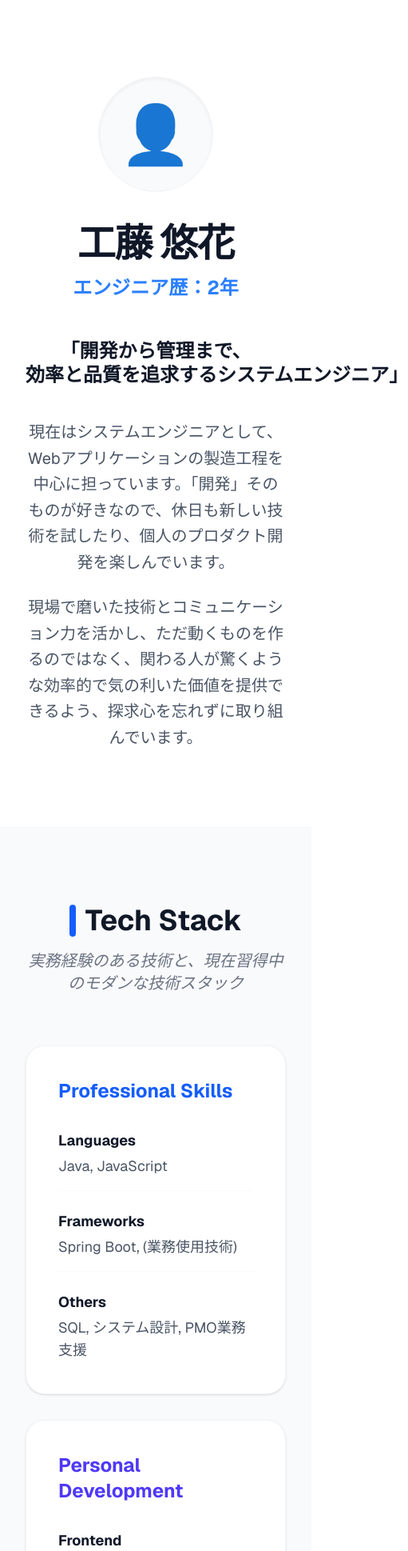
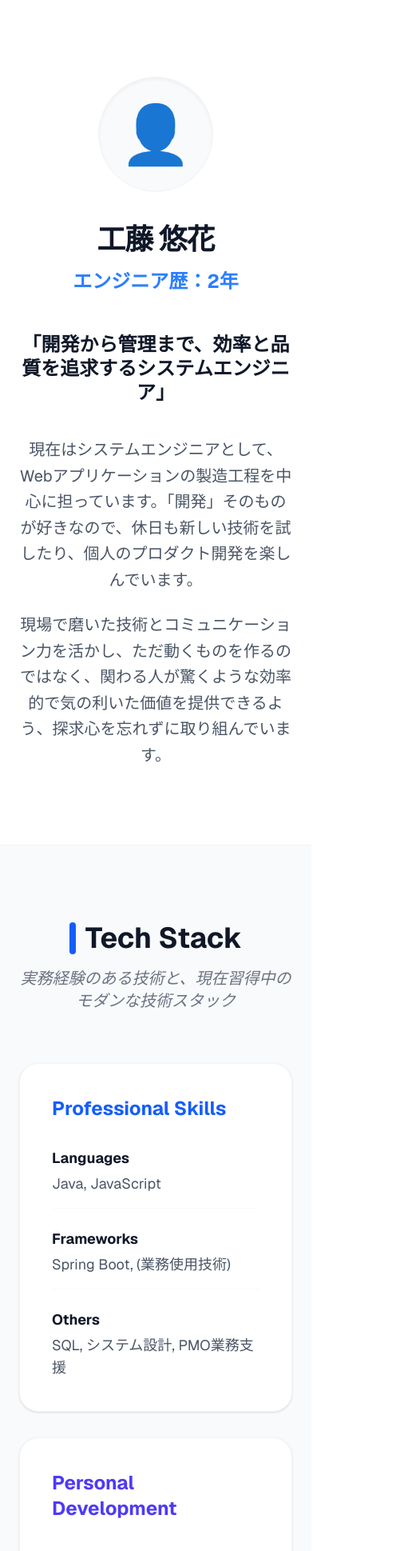
Before and after one commit to yuukakudo/my-portfolio, a Next.js app: page / in a window 390 px wide. Shown: the top 1939 px of the page at 80% size, 511 px wide, since content can reach past the window. Built offline with nearby package versions, Linux system fonts and the light colour scheme.

Commit message:
レスポンシブ

```diff
--- a/app/page.tsx
+++ b/app/page.tsx
@@ -1,23 +1,24 @@
 export default function Home() {
   return (
-    <main className="min-h-screen bg-white text-gray-800 font-sans">
+    // overflow-x-hidden を追加して横揺れを防止
+    <main className="min-h-screen bg-white text-gray-800 font-sans overflow-x-hidden">
 
       {/* 1. 自己紹介セクション */}
       <section className="py-24 border-b border-gray-100">
-        <div className="max-w-6xl mx-auto px-8 flex flex-col items-center md:items-start">
+        <div className="max-w-6xl mx-auto px-6 md:px-8 flex flex-col items-center md:items-start">
           <div className="flex flex-col md:flex-row items-center gap-10 mb-12 w-full justify-center md:justify-start">
             <div className="w-36 h-36 bg-gray-50 rounded-full flex items-center justify-center text-7xl shadow-inner border border-gray-100 flex-shrink-0">
               👤
             </div>
             <div className="text-center md:text-left">
-              <h1 className="text-5xl font-extrabold tracking-tight mb-4 text-gray-900">工藤 悠花</h1>
+              <h1 className="text-4xl md:text-5xl font-extrabold tracking-tight mb-4 text-gray-900">工藤 悠花</h1>
               <p className="text-2xl text-blue-500 font-bold">エンジニア歴：2年</p>
             </div>
           </div>
 
-          {/* ↓ ここを max-w-full にし、text-center md:text-left を維持 */}
           <div className="w-full text-center md:text-left">
-            <h2 className="text-2xl md:text-4xl font-bold mb-10 text-gray-900 leading-tight break-keep">
+            {/* md:break-keep に変更（PCは一行、スマホは自動改行） */}
+            <h2 className="text-2xl md:text-4xl font-bold mb-10 text-gray-900 leading-tight md:break-keep">
               「開発から管理まで、効率と品質を追求するシステムエンジニア」
             </h2>
             <div className="max-w-5xl text-xl leading-relaxed text-gray-600 space-y-6">
@@ -34,17 +35,17 @@ export default function Home() {
         </div>
       </section>
 
-      {/* 2. スキルセクション (背景: 薄いグレー) */}
+      {/* 2. スキルセクション */}
       <section className="py-24 bg-gray-50 border-b border-gray-200">
-        <div className="max-w-6xl mx-auto px-8">
-          <div className="text-center md:text-left mb-16">
+        <div className="max-w-6xl mx-auto px-6 md:px-8 text-center md:text-left">
+          <div className="mb-16">
             <h3 className="text-4xl font-bold text-gray-900 mb-4 flex items-center justify-center md:justify-start gap-3">
               <span className="w-2 h-10 bg-blue-600 rounded-full"></span>
               Tech Stack
             </h3>
             <p className="text-xl text-gray-500 italic">実務経験のある技術と、現在習得中のモダンな技術スタック</p>
           </div>
-          <div className="grid grid-cols-1 md:grid-cols-2 gap-8 lg:gap-12">
+          <div className="grid grid-cols-1 md:grid-cols-2 gap-8 lg:gap-12 text-left">
             <div className="bg-white p-10 rounded-3xl shadow-sm border border-gray-100 transform hover:-translate-y-1 transition-transform duration-300">
               <h4 className="font-bold text-blue-600 mb-8 text-2xl flex items-center gap-2">Professional Skills</h4>
               <ul className="space-y-6 text-gray-600">
@@ -84,9 +85,9 @@ export default function Home() {
         </div>
       </section>
 
-      {/* 3. 資格セクション (背景: 白) */}
+      {/* 3. 資格セクション */}
       <section className="py-24 border-b border-gray-200">
-        <div className="max-w-6xl mx-auto px-8">
+        <div className="max-w-6xl mx-auto px-6 md:px-8">
           <div className="text-center md:text-left mb-16">
             <h3 className="text-4xl font-bold text-gray-900 mb-4 flex items-center justify-center md:justify-start gap-3">
               <span className="w-2 h-10 bg-green-500 rounded-full"></span>
@@ -95,7 +96,7 @@ export default function Home() {
             <p className="text-xl text-gray-500 italic">客観的なスキルの証明と、現在取り組んでいる学習事項</p>
           </div>
 
-          <div className="grid grid-cols-1 sm:grid-cols-2 gap-6">
+          <div className="grid grid-cols-1 sm:grid-cols-2 gap-6 text-left">
             {[
               "基本情報技術者試験",
               "情報活用試験1級",
@@ -116,9 +117,9 @@ export default function Home() {
         </div>
       </section>
 
-      {/* 4. 案件実績（Work Experience） - 背景: 薄いグレーでプロ感を演出 */}
+      {/* 4. 案件実績 */}
       <section className="py-24 bg-gray-50 border-b border-gray-200">
-        <div className="max-w-6xl mx-auto px-8">
+        <div className="max-w-6xl mx-auto px-6 md:px-8">
           <div className="text-center md:text-left mb-16">
             <h3 className="text-4xl font-bold text-gray-900 mb-4 flex items-center justify-center md:justify-start gap-3">
               <span className="w-2 h-10 bg-blue-600 rounded-full"></span>
@@ -128,14 +129,13 @@ export default function Home() {
           </div>
 
           <div className="space-y-10">
-            {/* 案件1 */}
             <div className="bg-white p-10 md:p-12 rounded-[2.5rem] border border-gray-100 shadow-sm hover:shadow-xl transition-all duration-500">
               <div className="grid grid-cols-1 lg:grid-cols-12 gap-10">
-                <div className="lg:col-span-3">
+                <div className="lg:col-span-3 text-left">
                   <span className="text-sm font-black text-blue-400 uppercase tracking-widest block mb-2">2024.02 - Present</span>
                   <h4 className="text-2xl font-bold text-gray-900">Webシステム<br />製造・保守</h4>
                 </div>
-                <div className="lg:col-span-9 border-l-0 lg:border-l border-gray-100 lg:pl-12">
+                <div className="lg:col-span-9 border-l-0 lg:border-l border-gray-100 lg:pl-12 text-left">
                   <p className="text-2xl font-bold text-gray-800 mb-6">大規模基幹システムの機能追加およびリファクタリング</p>
                   <p className="text-xl leading-relaxed text-gray-600 mb-8 max-w-5xl">
                     Java/Spring Bootを用いたAPIの実装から、フロントエンドの細かな改修まで幅広く担当。<br />
@@ -155,14 +155,13 @@ export default function Home() {
               </div>
             </div>
 
-            {/* 案件2 */}
             <div className="bg-white p-10 md:p-12 rounded-[2.5rem] border border-gray-100 shadow-sm hover:shadow-xl transition-all duration-500">
               <div className="grid grid-cols-1 lg:grid-cols-12 gap-10">
-                <div className="lg:col-span-3">
+                <div className="lg:col-span-3 text-left">
                   <span className="text-sm font-black text-indigo-400 uppercase tracking-widest block mb-2">2026.02 - Ongoing</span>
                   <h4 className="text-2xl font-bold text-gray-900">PMO業務支援</h4>
                 </div>
-                <div className="lg:col-span-9 border-l-0 lg:border-l border-gray-100 lg:pl-12">
+                <div className="lg:col-span-9 border-l-0 lg:border-l border-gray-100 lg:pl-12 text-left">
                   <p className="text-2xl font-bold text-gray-800 mb-6">エンジニア視点での進捗・課題管理の効率化</p>
                   <p className="text-xl leading-relaxed text-gray-600 mb-8 max-w-5xl">
                     開発現場の状況を的確に把握し、仕様調整や進捗管理の精度を高める支援を行っています。<br />
@@ -185,9 +184,9 @@ export default function Home() {
         </div>
       </section>
 
-      {/* 5. 制作サンプル・デモ（Showcase） - 背景: 白 */}
+      {/* 5. 制作サンプル */}
       <section className="py-24 border-b border-gray-200">
-        <div className="max-w-6xl mx-auto px-8">
+        <div className="max-w-6xl mx-auto px-6 md:px-8">
           <div className="text-center md:text-left mb-16">
             <h3 className="text-4xl font-bold text-gray-900 mb-4 flex items-center justify-center md:justify-start gap-3">
               <span className="w-2 h-10 bg-purple-500 rounded-full"></span>
@@ -196,11 +195,10 @@ export default function Home() {
             <p className="text-xl text-gray-500 italic">個人開発・技術スタックの実験場</p>
           </div>
 
-          <div className="grid grid-cols-1 md:grid-cols-2 gap-12">
-            {/* ポートフォリオデモ */}
+          <div className="grid grid-cols-1 md:grid-cols-2 gap-12 text-left">
             <div className="group bg-white rounded-[2.5rem] overflow-hidden border border-gray-200 hover:shadow-2xl transition-all duration-500">
               <div className="h-64 bg-gray-900 flex flex-col items-center justify-center text-white relative">
-                <span className="text-3xl font-mono mb-2">&lt; Portfolio Site /&gt;</span>
+                <span className="text-3xl font-mono mb-2 text-center">&lt; Portfolio Site /&gt;</span>
                 <span className="text-sm opacity-50">Next.js + Tailwind CSS</span>
               </div>
               <div className="p-10">
@@ -216,19 +214,18 @@ export default function Home() {
               </div>
             </div>
 
-            {/* 空枠 */}
             <div className="border-2 border-dashed border-gray-300 rounded-[2.5rem] flex flex-col items-center justify-center p-12 text-gray-400 min-h-[400px] bg-gray-50/50">
               <span className="text-6xl mb-6">🏗️</span>
-              <p className="text-2xl font-medium italic">Coming Soon...</p>
+              <p className="text-2xl font-medium italic text-center">Coming Soon...</p>
               <p className="text-sm mt-2 text-gray-300">新しいWebアプリを制作中です</p>
             </div>
           </div>
         </div>
       </section>
 
-      {/* 6. コンタクトセクション (背景: 白) */}
+      {/* 6. コンタクト */}
       <section id="contact" className="py-32 text-center bg-white border-t border-gray-100">
-        <div className="max-w-6xl mx-auto px-8">
+        <div className="max-w-6xl mx-auto px-6">
           <h3 className="text-4xl font-bold mb-6 text-gray-900 tracking-tight">Contact</h3>
           <p className="text-xl text-gray-500 mb-16 leading-relaxed max-w-2xl mx-auto">
             ホームページ制作等のご依頼や、技術的なご相談など、<br className="hidden md:block" />
@@ -236,19 +233,14 @@ export default function Home() {
           </p>
 
           <div className="flex flex-col lg:flex-row justify-center items-center gap-6 lg:gap-8">
-            {/* X (Twitter) */}
             <a href="https://x.com/あなたのID" target="_blank" rel="noopener noreferrer"
                className="w-full max-w-[280px] px-8 py-5 rounded-full bg-gray-900 text-white font-bold text-xl hover:bg-black hover:-translate-y-1 transition-all shadow-xl shadow-gray-100 flex items-center justify-center gap-3">
               <span>𝕏</span> X (Twitter)
             </a>
-
-            {/* Instagram */}
             <a href="https://instagram.com/あなたのID" target="_blank" rel="noopener noreferrer"
                className="w-full max-w-[280px] px-8 py-5 rounded-full bg-gradient-to-tr from-yellow-400 via-red-500 to-purple-600 text-white font-bold text-xl hover:opacity-90 hover:-translate-y-1 transition-all shadow-xl shadow-red-100 flex items-center justify-center gap-3">
               <span>📸</span> Instagram
             </a>
-
-            {/* Email */}
             <a href="mailto:your-email@example.com"
                className="w-full max-w-[280px] px-8 py-5 rounded-full bg-white border-2 border-gray-200 text-gray-700 font-bold text-xl hover:bg-gray-50 hover:-translate-y-1 transition-all flex items-center justify-center gap-3">
               <span>✉️</span> Email
@@ -257,11 +249,9 @@ export default function Home() {
         </div>
       </section>
 
-      {/* フッター */}
       <footer className="py-12 bg-gray-900 text-gray-500 text-center text-base border-t border-gray-800">
         &copy; 2026 yuuka_kudo. All rights reserved.
       </footer>
-
     </main>
   );
 }
```
